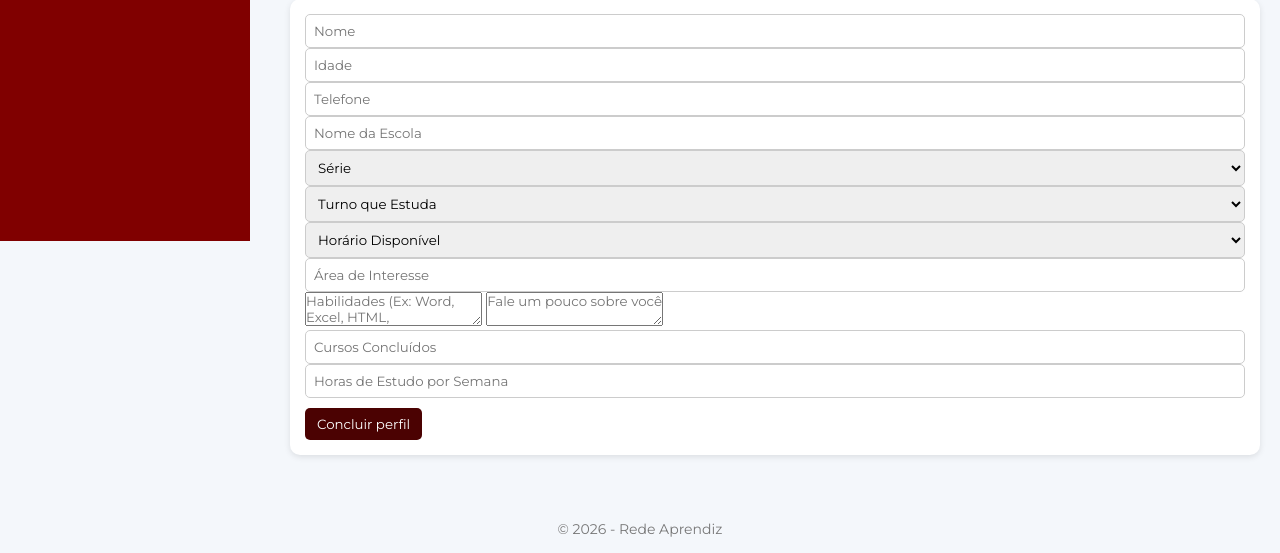
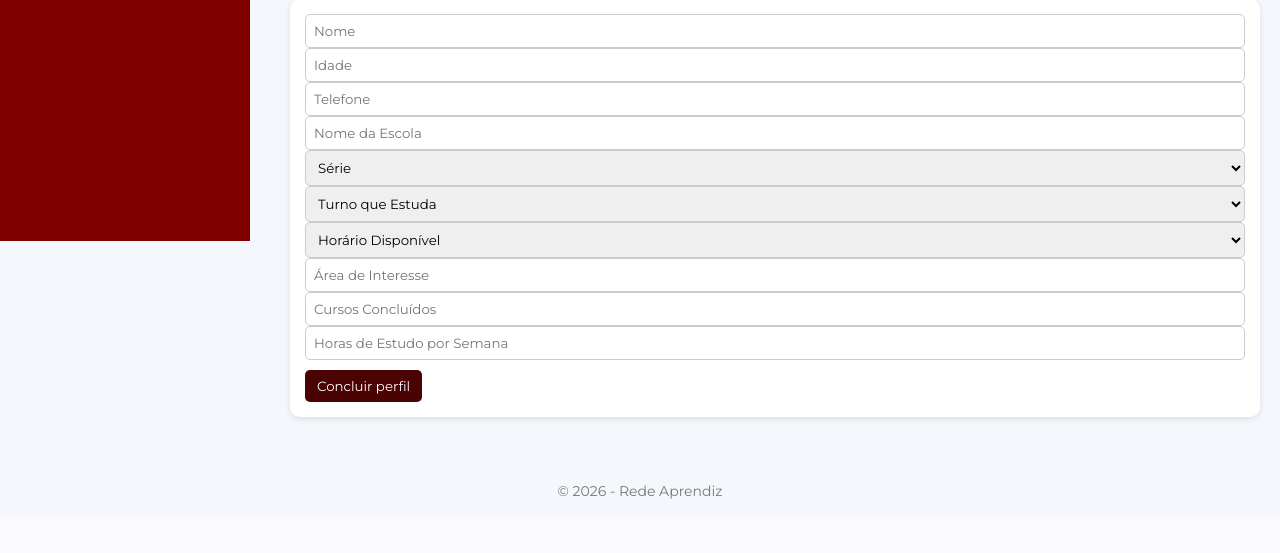
Before and after one commit to redeaprendiz904/rede-aprendiz, a PHP site: page /html/perfil.html in a window 1280 px wide. Shown: the part 559-1112 px from the top of the page. After the commit the page ends 1058 px from the top, so only its background shows below. Run offline with PHP 8.4, Linux system fonts and the light colour scheme.

Commit message:
atualizações perfil

```diff
--- a/frontend/css/perfil.css
+++ b/frontend/css/perfil.css
@@ -12,7 +12,6 @@ body {
   color: #333;
 }
 
-/* SIDEBAR */
 .sidebar {
   width: 250px;
   background-color: #800000;
@@ -53,7 +52,6 @@ body {
   padding: 20px;
 }
 
-/* HEADER */
 header {
   display: flex;
   justify-content: space-between;
@@ -148,8 +146,6 @@ footer {
   color: #777;
 }
 
-/* 🔥 RESPONSIVO */
-
 /* Tablet */
 @media (max-width: 1024px) {
 
--- a/frontend/html/perfil.html
+++ b/frontend/html/perfil.html
@@ -105,10 +105,6 @@
 
     <input type="text" id="area_interesse" placeholder="Área de Interesse">
 
-    <textarea id="habilidades" placeholder="Habilidades (Ex: Word, Excel, HTML, Comunicação)"></textarea>
-
-    <textarea id="sobre_mim" placeholder="Fale um pouco sobre você"></textarea>
-
     <input type="number" id="cursos_concluidos" placeholder="Cursos Concluídos">
 
     <input type="number" id="horas_estudo" placeholder="Horas de Estudo por Semana">
--- a/frontend/js/perfil.js
+++ b/frontend/js/perfil.js
@@ -8,8 +8,6 @@ document.getElementById("btnPerfil").addEventListener("click", async () => {
     const turno = document.getElementById("turno").value;
     const horario = document.getElementById("hr-disponivel").value;
     const area_interesse = document.getElementById("area_interesse").value;
-    const habilidades = document.getElementById("habilidades").value;
-    const sobre_mim = document.getElementById("sobre_mim").value;
     const cursos_concluidos = document.getElementById("cursos_concluidos").value;
     const horas_estudo = document.getElementById("horas_estudo").value;
 
@@ -22,8 +20,6 @@ document.getElementById("btnPerfil").addEventListener("click", async () => {
         !turno ||
         !horario ||
         !area_interesse ||
-        !habilidades ||
-        !sobre_mim ||
         !cursos_concluidos ||
         !horas_estudo
     ) {
@@ -40,8 +36,6 @@ document.getElementById("btnPerfil").addEventListener("click", async () => {
         turno,
         horario,
         area_interesse,
-        habilidades,
-        sobre_mim,
         cursos_concluidos,
         horas_estudo
     };
@@ -69,8 +63,6 @@ document.getElementById("btnPerfil").addEventListener("click", async () => {
             document.getElementById("turno").selectedIndex = 0;
             document.getElementById("hr-disponivel").selectedIndex = 0;
             document.getElementById("area_interesse").value = "";
-            document.getElementById("habilidades").value = "";
-            document.getElementById("sobre_mim").value = "";
             document.getElementById("cursos_concluidos").value = "";
             document.getElementById("horas_estudo").value = "";
 
```
Also changed, not shown: backend/server.js (+1 -7 lines).
